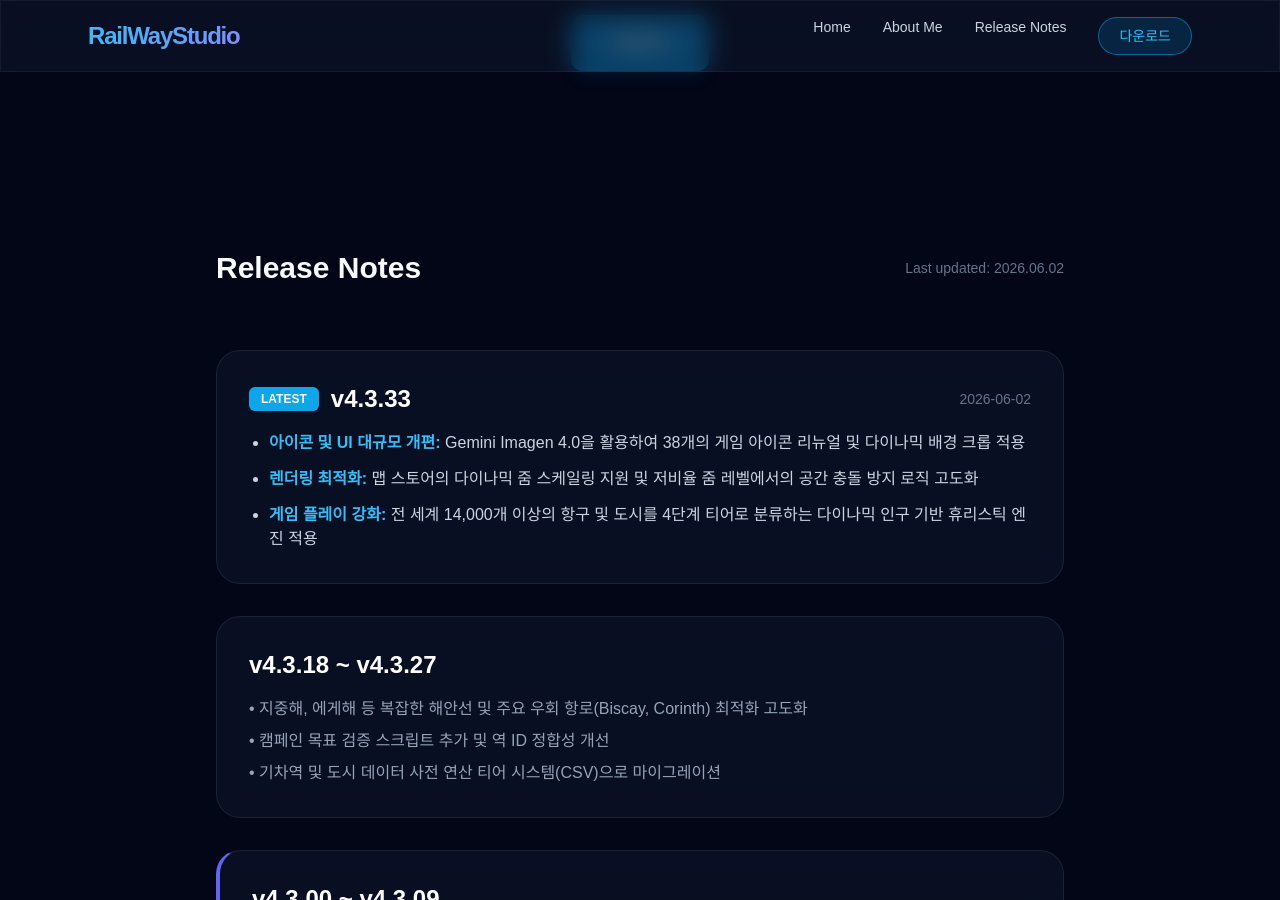
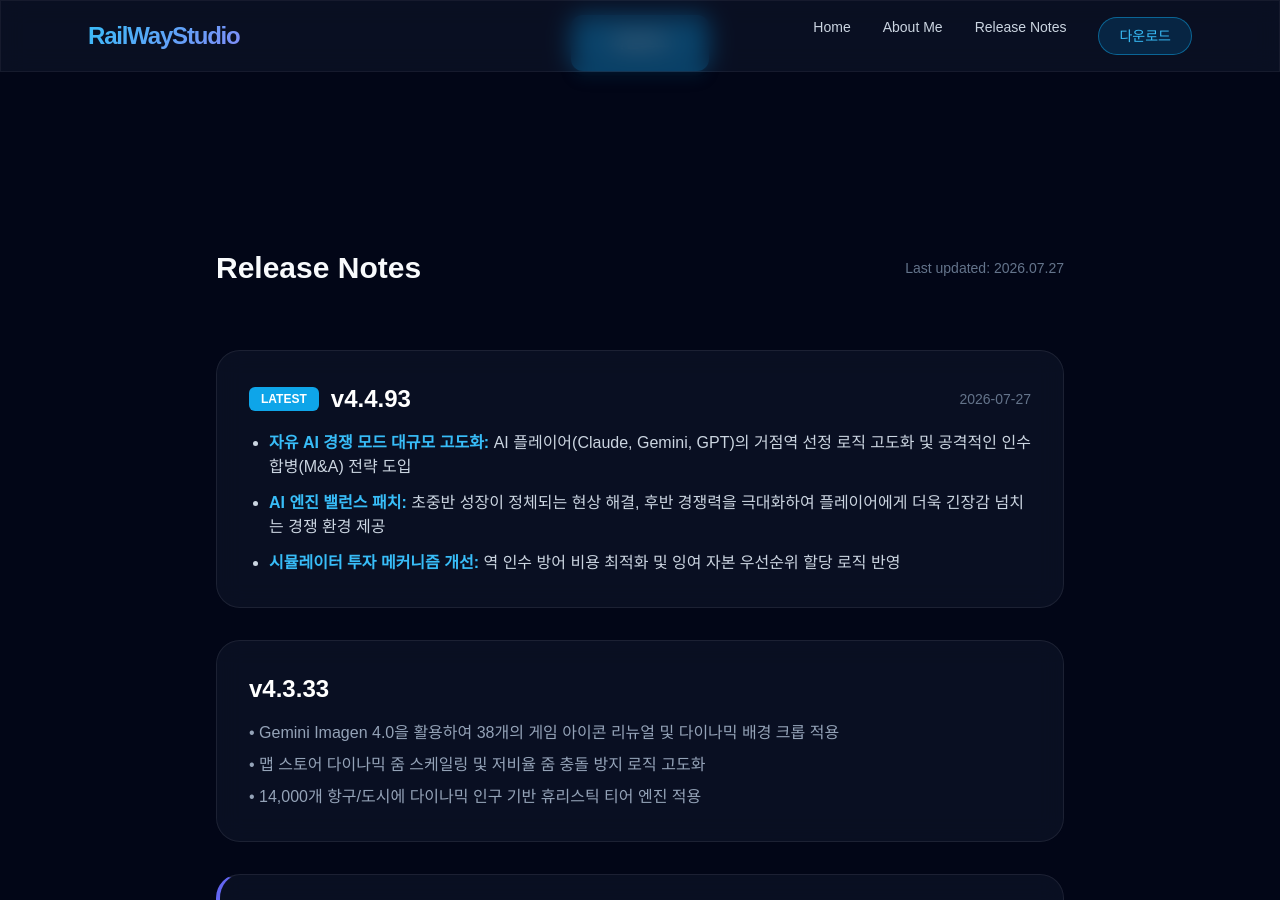
Before and after one commit to daduki/daduki.github.io, a Jekyll site: the page index.html, which Jekyll copies as it is, in a window 1280 px wide and 900 px high, scrolled down 476 px. Built offline with Jekyll 4.4.1, drawn with Linux system fonts in a browser that asks for light colours; nearby versions of some CDN libraries; some web fonts are replaced; some of the changed text lies outside the part shown.

Commit message:
docs: update release notes for v4.4.93 competitive AI improvements

```diff
--- a/index.html
+++ b/index.html
@@ -30,7 +30,7 @@
     <section id="hero" class="min-h-[70vh] flex items-center justify-center pt-24 px-6 text-center">
         <div class="max-w-3xl">
             <div class="inline-block px-4 py-1.5 mb-6 rounded-full bg-sky-500/10 border border-sky-500/20 text-sky-400 text-xs font-bold tracking-widest uppercase">
-                Now Available v4.3.33
+                Now Available v4.4.93
             </div>
             <h2 class="text-4xl md:text-6xl font-extrabold mb-8 leading-tight">가장 정교한 시뮬레이션,<br><span class="gradient-text">현실을 넘어서는 항로</span></h2>
             <p class="text-slate-400 mb-12 text-lg leading-relaxed">
@@ -46,58 +46,58 @@
         <div class="max-w-4xl mx-auto px-6">
             <div class="flex items-center justify-between mb-16">
                 <h3 class="text-3xl font-bold">Release Notes</h3>
-                <span class="text-slate-500 text-sm">Last updated: 2026.06.02</span>
+                <span class="text-slate-500 text-sm">Last updated: 2026.07.27</span>
             </div>
 
             <div class="space-y-8">
                 <div class="glass p-8 rounded-3xl update-card">
                     <div class="flex items-center gap-3 mb-4">
                         <span class="px-3 py-1 rounded-md bg-sky-500 text-white text-xs font-bold">LATEST</span>
-                        <h4 class="text-2xl font-bold text-white">v4.3.33</h4>
-                        <span class="text-slate-500 text-sm ml-auto">2026-06-02</span>
+                        <h4 class="text-2xl font-bold text-white">v4.4.93</h4>
+                        <span class="text-slate-500 text-sm ml-auto">2026-07-27</span>
                     </div>
                     <ul class="space-y-3 text-slate-300 list-disc pl-5">
-                        <li><strong class="text-sky-400">아이콘 및 UI 대규모 개편:</strong> Gemini Imagen 4.0을 활용하여 38개의 게임 아이콘 리뉴얼 및 다이나믹 배경 크롭 적용</li>
-                        <li><strong class="text-sky-400">렌더링 최적화:</strong> 맵 스토어의 다이나믹 줌 스케일링 지원 및 저비율 줌 레벨에서의 공간 충돌 방지 로직 고도화</li>
-                        <li><strong class="text-sky-400">게임 플레이 강화:</strong> 전 세계 14,000개 이상의 항구 및 도시를 4단계 티어로 분류하는 다이나믹 인구 기반 휴리스틱 엔진 적용</li>
+                        <li><strong class="text-sky-400">자유 AI 경쟁 모드 대규모 고도화:</strong> AI 플레이어(Claude, Gemini, GPT)의 거점역 선정 로직 고도화 및 공격적인 인수합병(M&A) 전략 도입</li>
+                        <li><strong class="text-sky-400">AI 엔진 밸런스 패치:</strong> 초중반 성장이 정체되는 현상 해결, 후반 경쟁력을 극대화하여 플레이어에게 더욱 긴장감 넘치는 경쟁 환경 제공</li>
+                        <li><strong class="text-sky-400">시뮬레이터 투자 메커니즘 개선:</strong> 역 인수 방어 비용 최적화 및 잉여 자본 우선순위 할당 로직 반영</li>
                     </ul>
                 </div>
 
                 <div class="glass p-8 rounded-3xl update-card">
                     <div class="flex items-center gap-3 mb-4">
-                        <h4 class="text-2xl font-bold text-white">v4.3.18 ~ v4.3.27</h4>
+                        <h4 class="text-2xl font-bold text-white">v4.3.33</h4>
                     </div>
                     <ul class="space-y-2 text-slate-400">
-                        <li>• 지중해, 에게해 등 복잡한 해안선 및 주요 우회 항로(Biscay, Corinth) 최적화 고도화</li>
-                        <li>• 캠페인 목표 검증 스크립트 추가 및 역 ID 정합성 개선</li>
-                        <li>• 기차역 및 도시 데이터 사전 연산 티어 시스템(CSV)으로 마이그레이션</li>
+                        <li>• Gemini Imagen 4.0을 활용하여 38개의 게임 아이콘 리뉴얼 및 다이나믹 배경 크롭 적용</li>
+                        <li>• 맵 스토어 다이나믹 줌 스케일링 및 저비율 줌 충돌 방지 로직 고도화</li>
+                        <li>• 14,000개 항구/도시에 다이나믹 인구 기반 휴리스틱 티어 엔진 적용</li>
                     </ul>
                 </div>
 
                 <div class="glass p-8 rounded-3xl update-card border-l-4 border-l-indigo-500">
                     <div class="flex items-center gap-3 mb-4">
-                        <h4 class="text-2xl font-bold text-white">v4.3.00 ~ v4.3.09</h4>
+                        <h4 class="text-2xl font-bold text-white">v4.3.18 ~ v4.3.27</h4>
                     </div>
                     <div class="grid md:grid-cols-2 gap-6">
                         <div>
-                            <p class="text-xs font-bold text-indigo-400 uppercase mb-2">Premium UI/UX</p>
-                            <p class="text-sm text-slate-300">비행기/선박 툴바 배지를 3D 메탈릭 스타일로 통일, 선택된 라인 색상 드래그 아이콘 테두리 반영</p>
+                            <p class="text-xs font-bold text-indigo-400 uppercase mb-2">Routing & Data</p>
+                            <p class="text-sm text-slate-300">지중해/에게해 우회 항로 최적화 고도화 및 기차역 사전 연산 티어 시스템 도입</p>
                         </div>
                         <div>
-                            <p class="text-xs font-bold text-indigo-400 uppercase mb-2">Map Rendering</p>
-                            <p class="text-sm text-slate-300">비행 모드에서의 비행기 각도 및 여객 카운트 UI 떨림 현상 수정, 메트로 모드 렌더링 최적화</p>
+                            <p class="text-xs font-bold text-indigo-400 uppercase mb-2">UI/UX & Rendering</p>
+                            <p class="text-sm text-slate-300">툴바 3D 메탈릭 디자인 통일, 드래그 아이콘 테두리 색상화, 메트로 모드 렌더링 최적화</p>
                         </div>
                     </div>
                 </div>
 
                 <details class="group">
                     <summary class="flex items-center justify-center p-4 glass rounded-xl cursor-pointer text-slate-500 hover:text-white transition">
-                        <span>이전 업데이트 내역 보기 (v2.9.x)</span>
+                        <span>이전 업데이트 내역 보기</span>
                     </summary>
                     <div class="p-6 mt-4 glass rounded-2xl text-slate-400 text-sm">
+                        <p><strong>v4.3.00~v4.3.09:</strong> 비행 모드 각도 및 떨림 현상 수정 등</p>
                         <p><strong>v2.9.15:</strong> 남해안 및 제주/일본 구간 항로 최적화, 우회 경로 로직 개선</p>
                         <p><strong>v2.9.12:</strong> 런던 및 아드리아해 목표 수치 조정, 도시명 화이트 글로우 효과 적용</p>
-                        <p><strong>v2.9.10:</strong> 일본 세토 내해 해로 정밀도 향상 및 섬 우회 로직 추가</p>
                     </div>
                 </details>
             </div>
```
